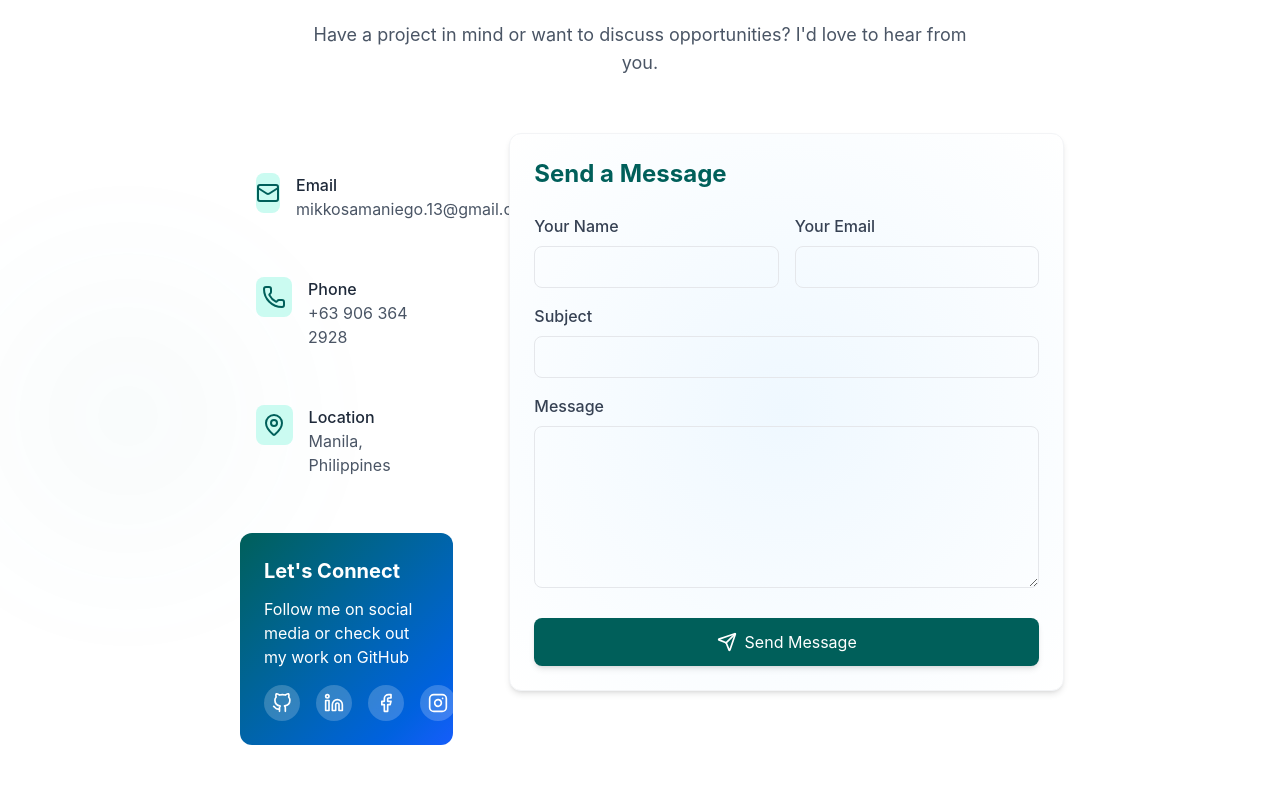
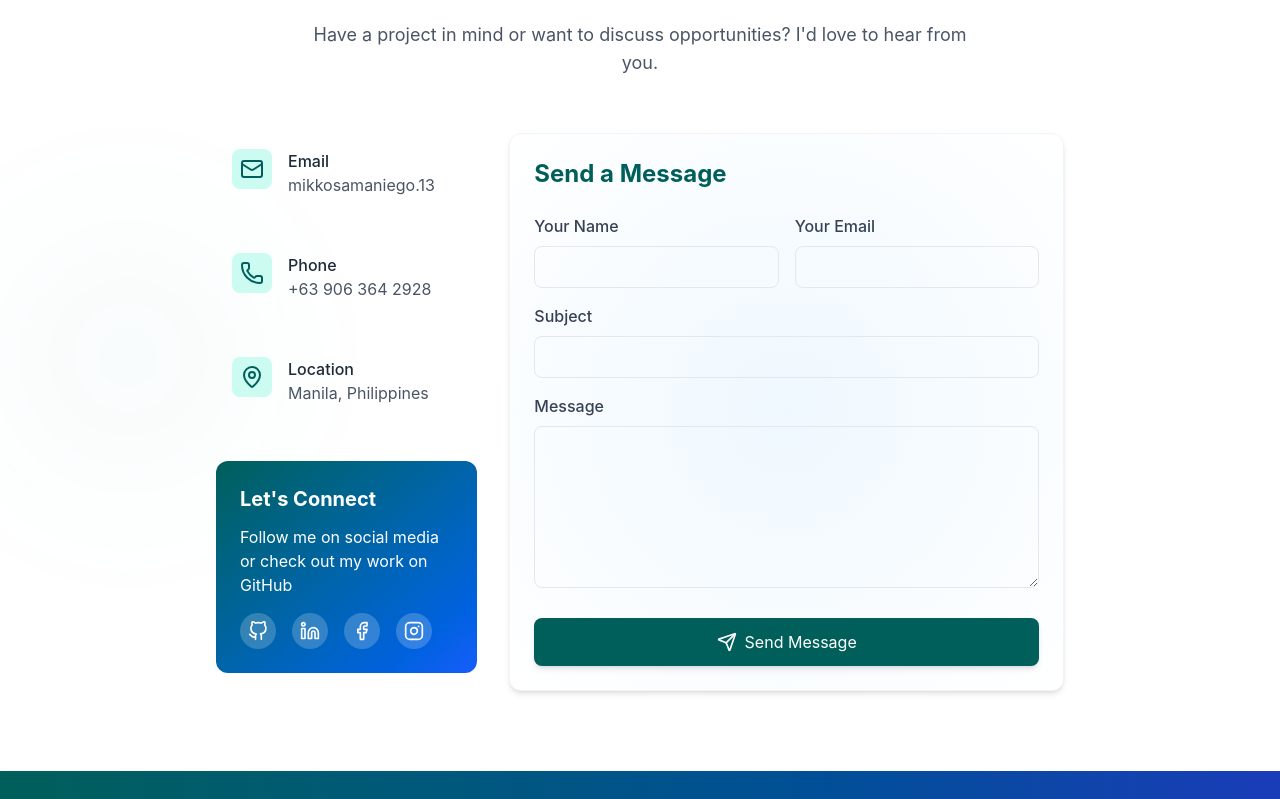
Before and after one commit to mikko13/Personal-Website, a React (Vite) app: page / in a window 1280 px wide. Shown: the part 4421-5220 px from the top of the page. Built offline with nearby package versions, Linux system fonts and the light colour scheme.

Commit message:
Update ContactInfoList.tsx

```diff
--- a/src/components/contactPage/ContactInfoList.tsx
+++ b/src/components/contactPage/ContactInfoList.tsx
@@ -4,11 +4,11 @@ import { Mail, Phone, MapPin } from "lucide-react";
 
 const ContactInfoList: React.FC = () => {
   return (
-    <div className="space-y-6 p-4 sm:p-6">
+    <div className="space-y-6">
       <ContactInfo
         icon={<Mail />}
         title="Email"
-        content="mikkosamaniego.13@gmail.com"
+        content="mikkosamaniego.13"
         link="mailto:mikkosamaniego.13@gmail.com"
       />
       <ContactInfo
```
